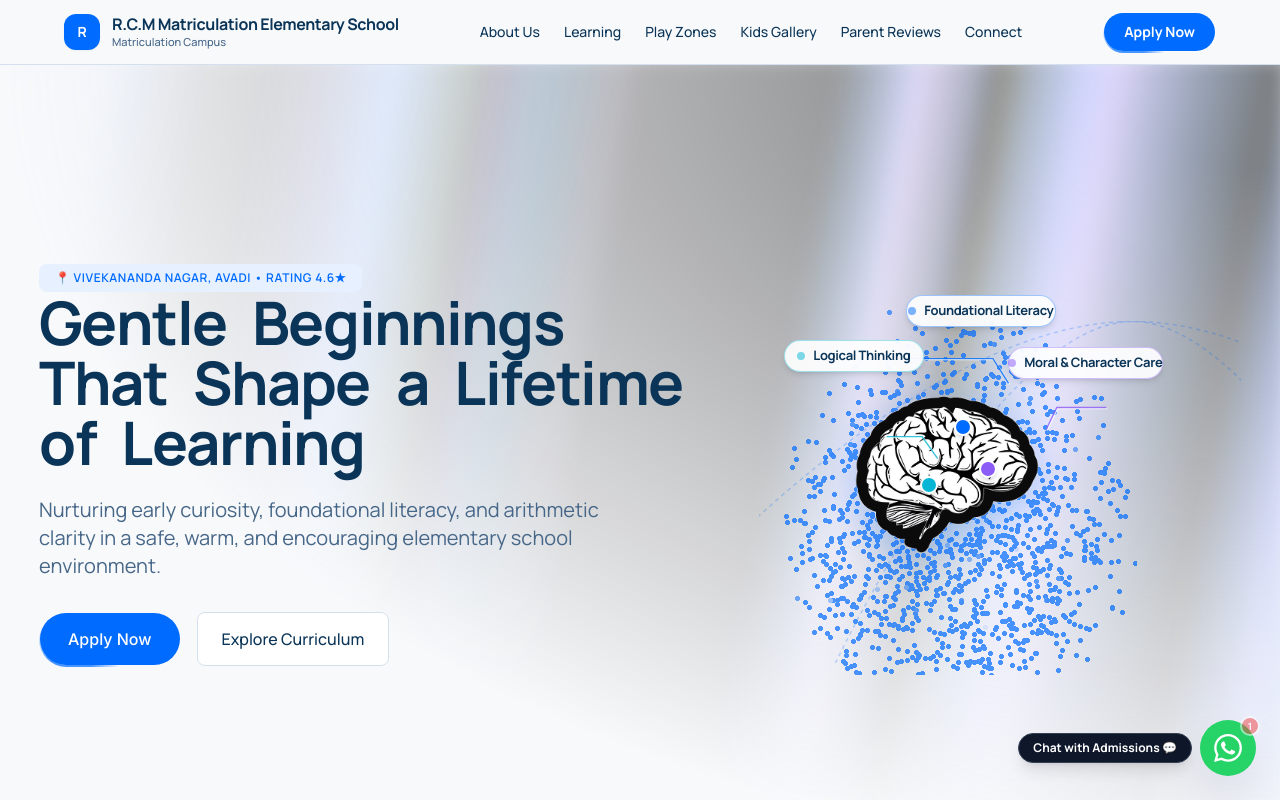
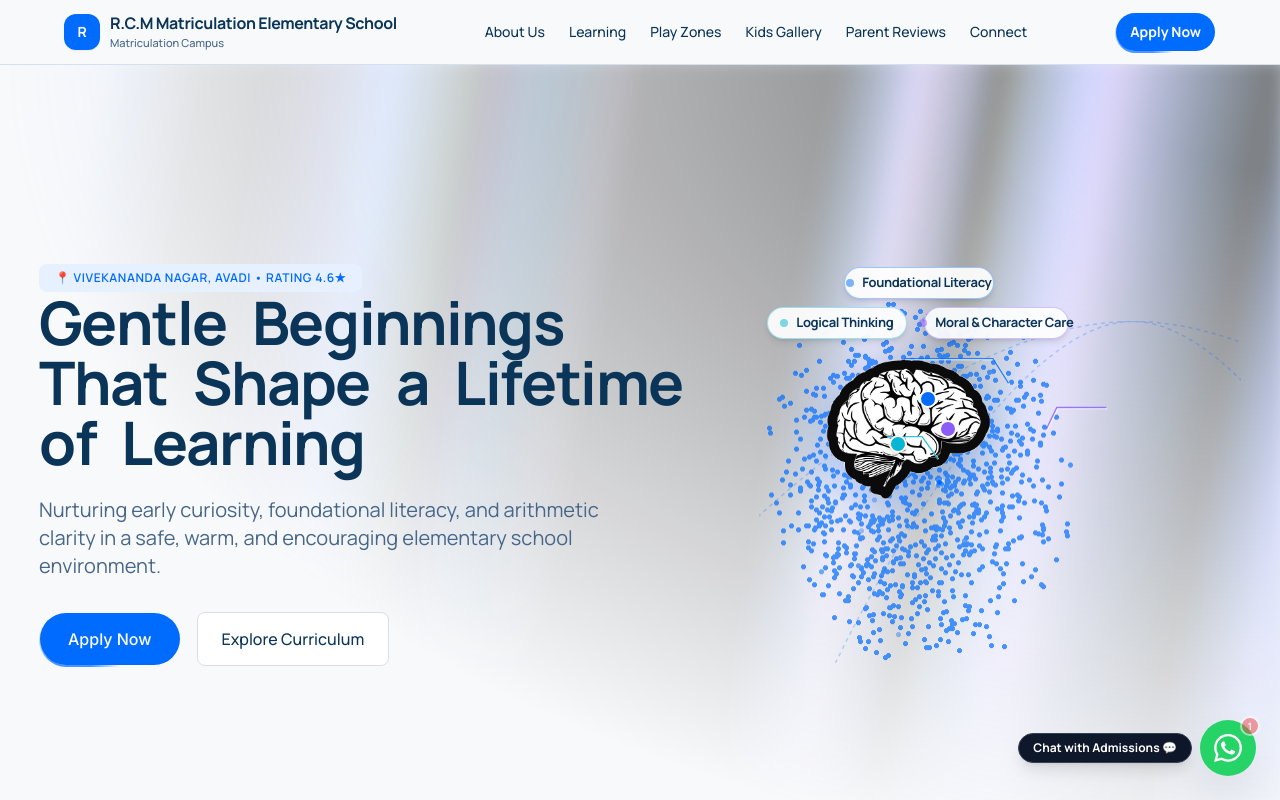
Before and after one commit to teamjagadeesh18-j/RCM-ELEMANTARY-SCHOOL, a Next.js app: page / in a window 1280 px wide. Shown: the top 800 px of the page. Built offline with nearby package versions, Linux system fonts and the light colour scheme.

Commit message:
fix(mobile): optimize mobile header, hero diagram, and timeline track layout

```diff
--- a/src/components/originkit/ui/hero-22/neural-diagram.tsx
+++ b/src/components/originkit/ui/hero-22/neural-diagram.tsx
@@ -21,7 +21,7 @@ const padBox = (box: Box): Box => ({
   height: box.height * SCATTER_PAD,
 });
 
-const HEAD: Box = { left: 83, top: 125, width: 236.264, height: 298.5 };
+const HEAD: Box = { left: 55, top: 90, width: 210, height: 265 };
 const HEAD_TABLET: Box = { left: 241, top: 72, width: 261.194, height: 330 };
 const HEAD_DESKTOP: Box = {
   left: 200,
@@ -31,10 +31,10 @@ const HEAD_DESKTOP: Box = {
 };
 
 const BRAIN: Box = {
-  left: HEAD.left + 13.3,
-  top: HEAD.top + 16,
-  width: 183.75,
-  height: 156.75,
+  left: HEAD.left + 12,
+  top: HEAD.top + 14,
+  width: 165,
+  height: 140,
 };
 const BRAIN_TABLET: Box = {
   left: HEAD_TABLET.left + 14.7,
@@ -67,10 +67,10 @@ const NODES: Node[] = [
   {
     label: "Foundational Literacy",
     color: "#006bff",
-    pill: { left: 147, top: 40, width: 150 },
+    pill: { left: 85, top: 12, width: 150 },
     pillTablet: { left: 72, top: 73.5, width: 150 },
     pillDesktop: { left: 30, top: 40, width: 175 },
-    dot: { left: 195, top: 163 },
+    dot: { left: 160, top: 135 },
     dotTablet: { left: 358.22, top: 112.24 },
     dotDesktop: { left: 345, top: 90 },
     connector: {
@@ -87,10 +87,10 @@ const NODES: Node[] = [
   {
     label: "Logical Thinking",
     color: "#06b6d4",
-    pill: { left: 25, top: 85, width: 140 },
+    pill: { left: 8, top: 52, width: 140 },
     pillTablet: { left: 58, top: 145, width: 140 },
     pillDesktop: { left: 20, top: 150, width: 160 },
-    dot: { left: 161.5, top: 220.75 },
+    dot: { left: 130, top: 180 },
     dotTablet: { left: 293, top: 181 },
     dotDesktop: { left: 245, top: 188 },
     connector: {
@@ -107,10 +107,10 @@ const NODES: Node[] = [
   {
     label: "Moral & Character Care",
     color: "#8b5cf6",
-    pill: { left: 249, top: 92, width: 155 },
+    pill: { left: 165, top: 52, width: 145 },
     pillTablet: { left: 534, top: 156, width: 160 },
     pillDesktop: { left: 490, top: 110, width: 180 },
-    dot: { left: 220, top: 204.75 },
+    dot: { left: 180, top: 165 },
     dotTablet: { left: 357, top: 188.41 },
     dotDesktop: { left: 400, top: 154 },
     connector: {
@@ -250,7 +250,7 @@ export const NeuralDiagram = () => {
   return (
     <div
       ref={blockRef}
-      className="relative h-[420px] w-full max-w-[680px] mx-auto overflow-hidden bg-transparent"
+      className="relative h-[360px] sm:h-[420px] w-full max-w-[680px] mx-auto overflow-hidden bg-transparent transform scale-[0.88] xs:scale-95 sm:scale-100 origin-top flex items-center justify-center"
     >
       {/* Background arcs */}
       {ARCS.map((arc) => (
--- a/src/components/ui/themed-spatial-hero.tsx
+++ b/src/components/ui/themed-spatial-hero.tsx
@@ -20,16 +20,16 @@ export function AnnouncementBar() {
 export function SpatialHeader() {
   return (
     <header className="sticky top-0 z-50 bg-[#f8f9fb]/90 backdrop-blur-md border-b border-[#d4e0ed] font-body">
-      <div className="max-w-[1200px] mx-auto px-6 h-16 flex items-center justify-between text-sm text-[#0b3558]">
-        <a href="/" className="hover:opacity-90 transition-opacity"><div className="flex items-center gap-3">
-          <div className="w-9 h-9 rounded-xl bg-[#006bff] text-white flex items-center justify-center font-bold font-heading shadow-sm">
+      <div className="max-w-[1200px] mx-auto px-3 sm:px-6 min-h-[60px] sm:h-16 flex items-center justify-between gap-2 text-sm text-[#0b3558]">
+        <a href="/" className="hover:opacity-90 transition-opacity min-w-0 shrink"><div className="flex items-center gap-2.5 min-w-0">
+          <div className="w-8 h-8 sm:w-9 sm:h-9 rounded-xl bg-[#006bff] text-white flex items-center justify-center font-bold font-heading shadow-sm shrink-0">
             R
           </div>
-          <div>
-            <span className="font-bold text-base text-[#0b3558] font-heading tracking-tight block">
+          <div className="min-w-0">
+            <span className="font-bold text-xs sm:text-base text-[#0b3558] font-heading tracking-tight block truncate max-w-[160px] xs:max-w-[240px] sm:max-w-none">
               R.C.M Matriculation Elementary School
             </span>
-            <span className="text-[11px] text-[#476788] block -mt-1 font-medium">Matriculation Campus</span>
+            <span className="text-[10px] sm:text-[11px] text-[#476788] block -mt-0.5 font-medium truncate">Matriculation Campus</span>
           </div>
         </div></a>
 
@@ -46,7 +46,7 @@ export function SpatialHeader() {
           <StarfieldButton
             label="Apply Now"
             link="/apply"
-            padding="8px 20px 8px 20px"
+            padding="6px 14px 6px 14px"
             font={{ fontSize: 14, fontWeight: 700 }}
             colors={{ fill: "#006bff", textColor: "#ffffff" }}
             stroke={{ color: "#4795ff", count: 1, size: 70, speed: 50 }}
```
